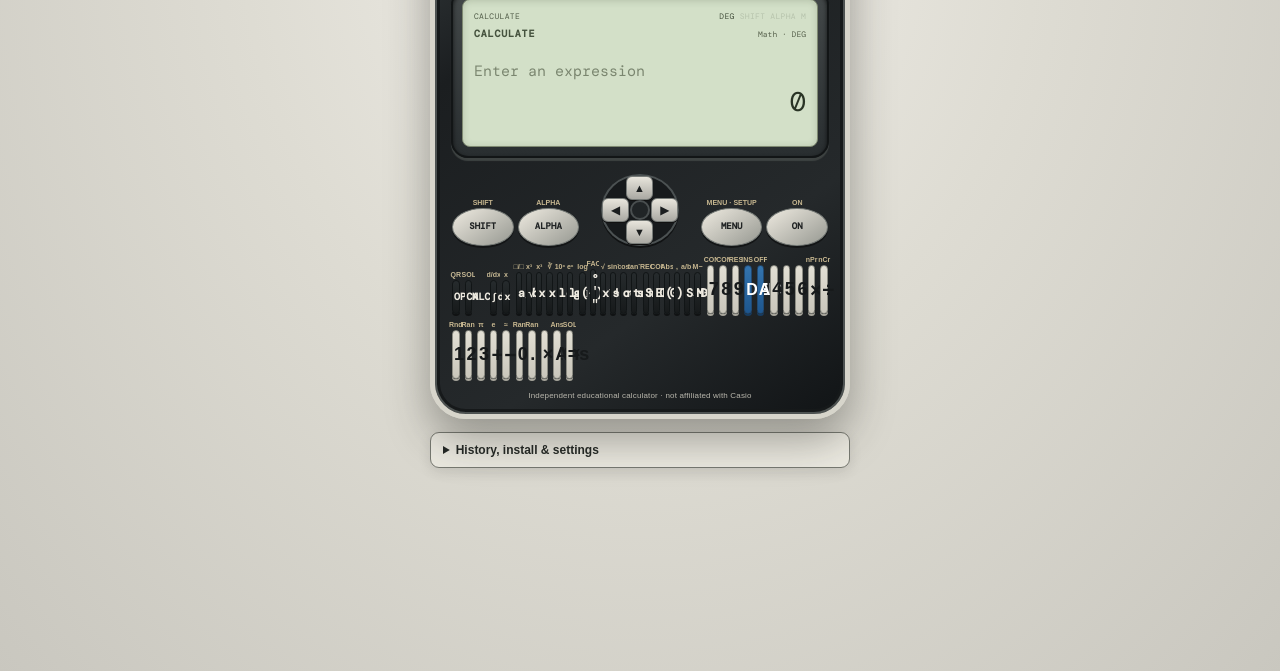
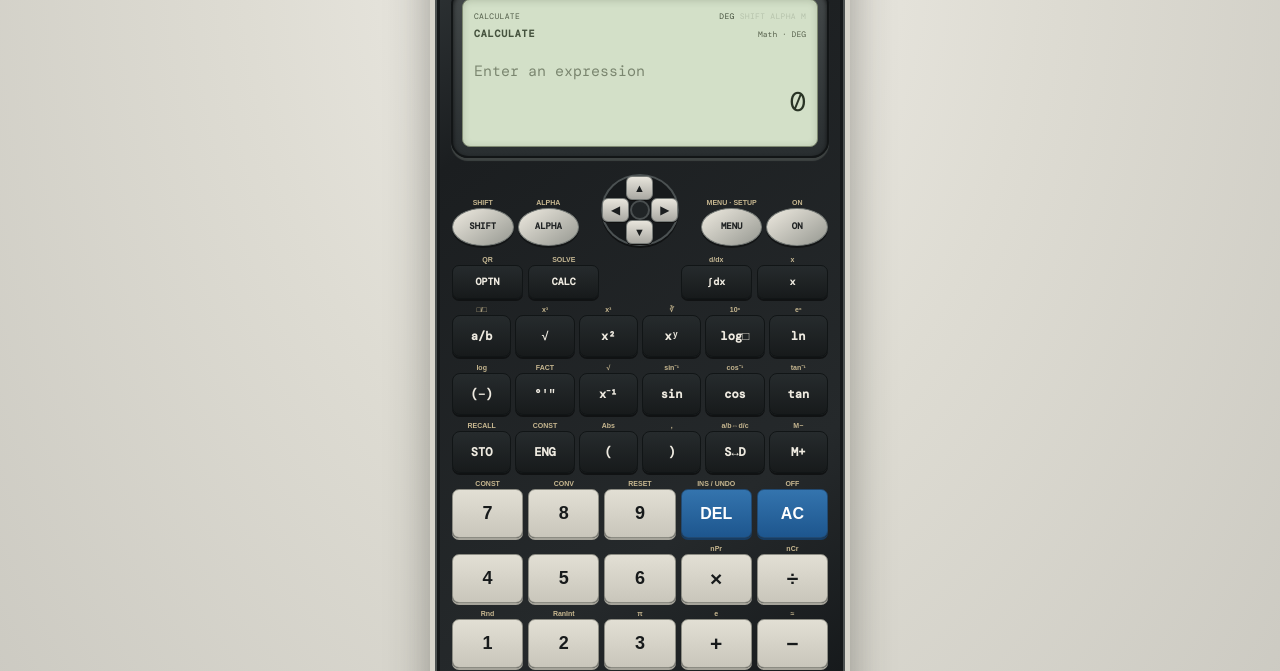
Before and after one commit to Taptun007/classwiz-scientific-calculator, a plain HTML site: page index.html in a window 1280 px wide. Shown: the part 124-795 px from the top of the page. Drawn offline with nearby package versions, Linux system fonts and the light colour scheme.

Commit message:
Stack physical keypad rows

```diff
--- a/styles.css
+++ b/styles.css
@@ -62,7 +62,7 @@ body{min-height:100vh;background:radial-gradient(ellipse at 50% 5%,#f0eee8 0,#de
 .nav-key{position:absolute;display:grid;place-items:center;width:27px;height:24px;padding:0;border:1px solid #777b78;border-radius:6px;background:linear-gradient(#e8e5dc,#aaa9a3);color:#1b1e1f;font:700 11px Arial,sans-serif;box-shadow:0 1px 0 #111}
 .nav-up{top:2px;left:25px}.nav-down{bottom:2px;left:25px}.nav-left{left:1px;top:24px}.nav-right{right:1px;top:24px}
 .nav-hub{position:absolute;left:29px;top:26px;width:20px;height:20px;border:2px solid #4a4f50;border-radius:50%;background:#202426;pointer-events:none}
-.keypad{display:grid;gap:6px;margin:0 2px}
+.keypad{display:grid;grid-template-columns:minmax(0,1fr);gap:6px;margin:0 2px}
 .key-row{display:grid;gap:5px;align-items:end}
 .utility-row{grid-template-columns:repeat(5,minmax(0,1fr));margin-bottom:0}
 .function-row{grid-template-columns:repeat(6,minmax(0,1fr));gap:4px}
```
